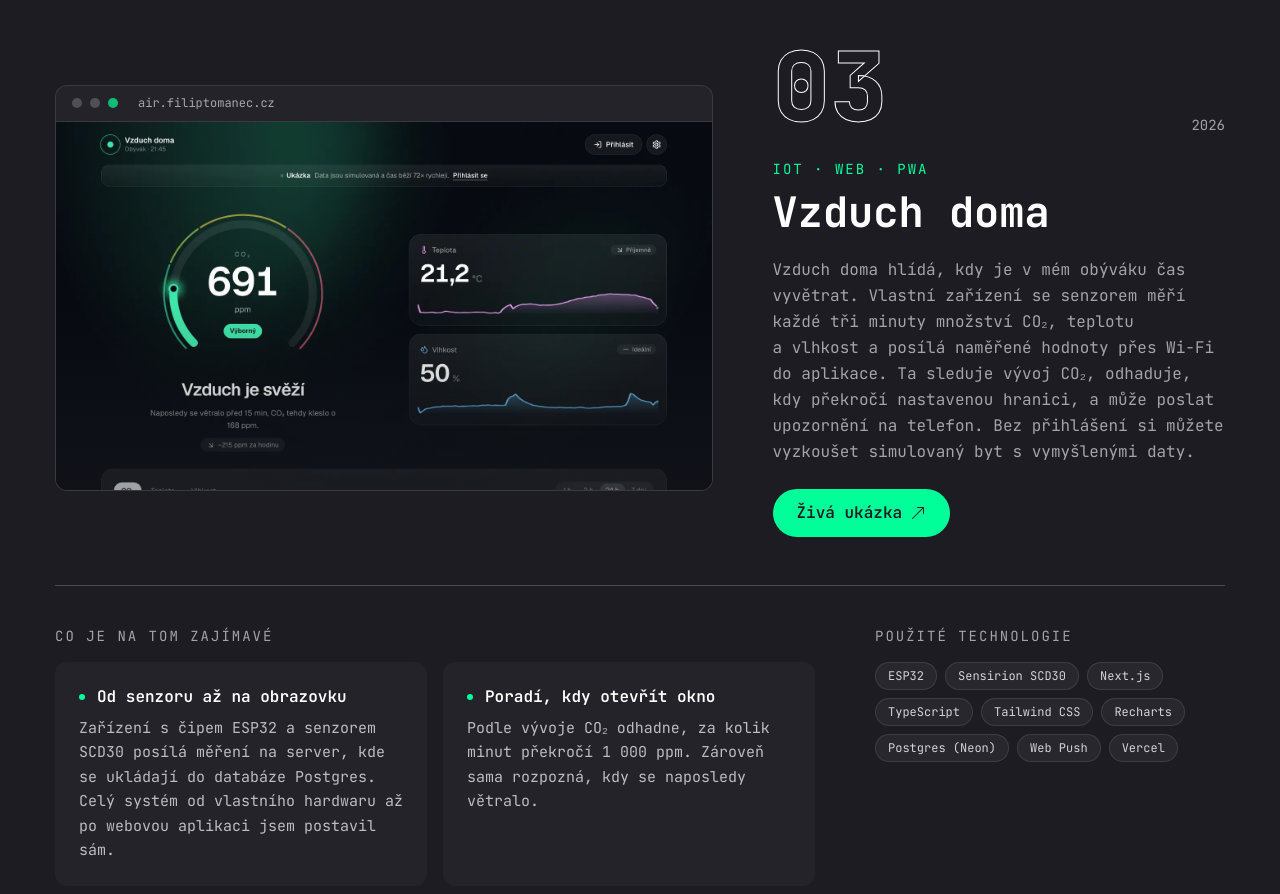
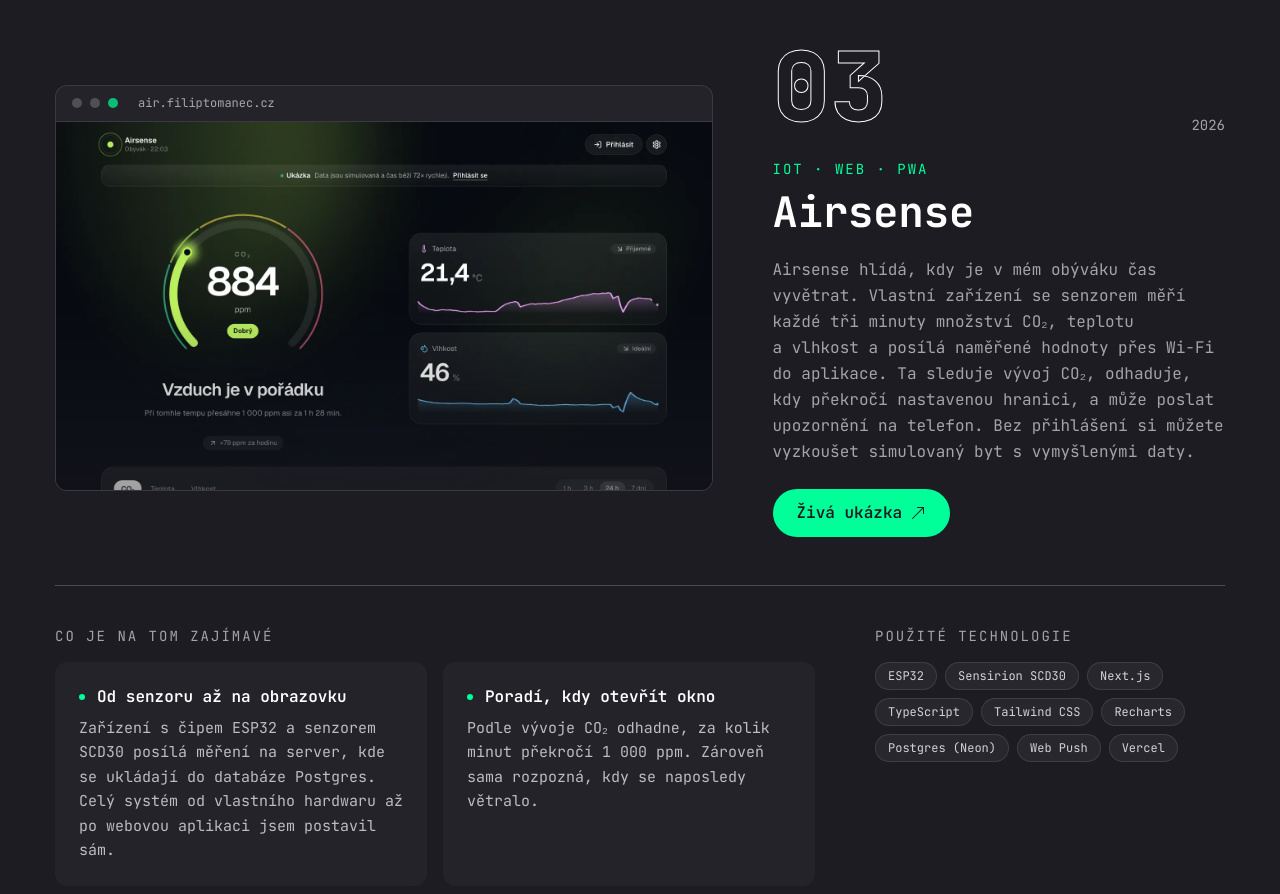
Before and after one commit to filiptomanec/portfolio, a Next.js app: page /projects in a window 1280 px wide. Shown: the part 2840-3734 px from the top of the page. Built offline with nearby package versions, Linux system fonts and the light colour scheme.

Commit message:
Rename the Vzduch doma project to Airsense
Co-Authored-By: Claude Opus 5.5 <noreply@anthropic.com>

```diff
--- a/src/data/projects.ts
+++ b/src/data/projects.ts
@@ -115,12 +115,12 @@ export const projects: Project[] = [
     },
   },
   {
-    slug: "vzduch-doma",
-    title: "Vzduch doma",
+    slug: "airsense",
+    title: "Airsense",
     category: "IoT · WEB · PWA",
     year: "2026",
     description:
-      "Vzduch doma hlídá, kdy je v mém obýváku čas vyvětrat. Vlastní zařízení se senzorem měří každé tři minuty množství CO₂, teplotu a vlhkost a posílá naměřené hodnoty přes Wi-Fi do aplikace. Ta sleduje vývoj CO₂, odhaduje, kdy překročí nastavenou hranici, a může poslat upozornění na telefon. Bez přihlášení si můžete vyzkoušet simulovaný byt s vymyšlenými daty.",
+      "Airsense hlídá, kdy je v mém obýváku čas vyvětrat. Vlastní zařízení se senzorem měří každé tři minuty množství CO₂, teplotu a vlhkost a posílá naměřené hodnoty přes Wi-Fi do aplikace. Ta sleduje vývoj CO₂, odhaduje, kdy překročí nastavenou hranici, a může poslat upozornění na telefon. Bez přihlášení si můžete vyzkoušet simulovaný byt s vymyšlenými daty.",
     highlights: [
       {
         title: "Od senzoru až na obrazovku",
@@ -151,8 +151,8 @@ export const projects: Project[] = [
       "Vercel",
     ],
     image: {
-      src: "/assets/projects/vzduch-doma.webp",
-      alt: "Aplikace Vzduch doma v tmavém režimu. Uprostřed je barevný prstenec s hodnotou CO₂ 691 ppm a hodnocením „Výborný“, pod ním text „Vzduch je svěží“. Vpravo jsou karty s teplotou 21,2 °C a vlhkostí 50 %, každá s grafem za posledních 24 hodin.",
+      src: "/assets/projects/airsense.webp",
+      alt: "Aplikace Airsense v tmavém režimu. Uprostřed je barevný prstenec s hodnotou CO₂ 884 ppm a hodnocením „Dobrý“, pod ním text „Vzduch je v pořádku“. Vpravo jsou karty s teplotou 21,4 °C a vlhkostí 46 %, každá s grafem za posledních 24 hodin.",
     },
     links: {
       live: "https://air.filiptomanec.cz",
```
Also changed, not shown: public/assets/projects/airsense.webp (added), public/assets/projects/vzduch-doma.webp (deleted).
